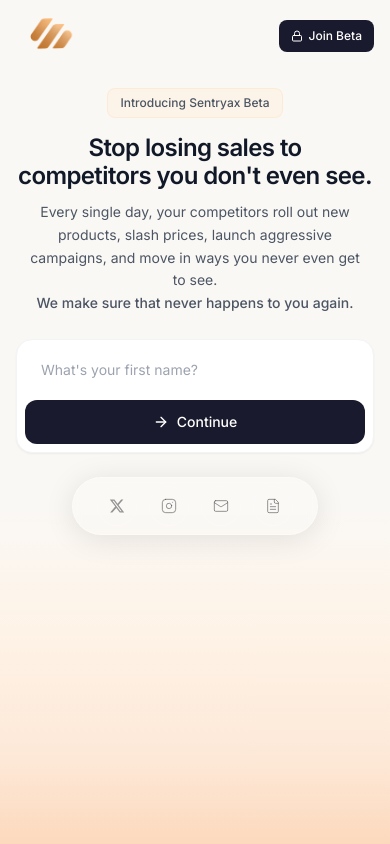
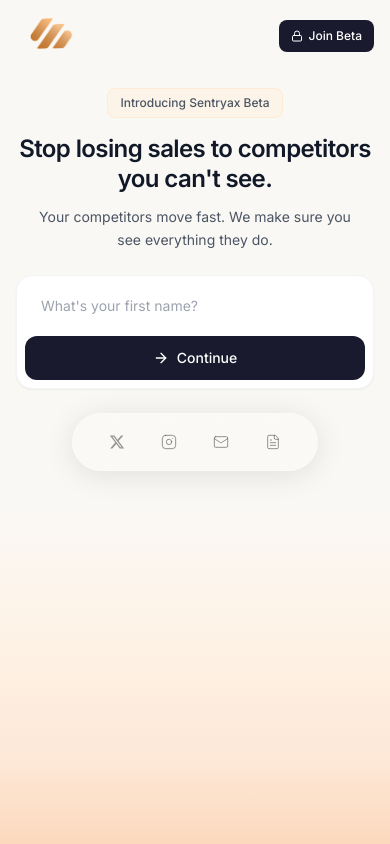
Before and after one commit to Kukazu321/Sentryax, a Next.js app in the folder apps/web/: page / in a window 390 px wide. Built offline with nearby package versions, Linux system fonts and the light colour scheme.

Commit message:
Responsive hero: short impactful text on mobile, full elegant text on desktop

```diff
--- a/apps/web/src/components/marketing/hero.tsx
+++ b/apps/web/src/components/marketing/hero.tsx
@@ -10,15 +10,25 @@
           </span>
         </div>
 
-        {/* Heading */}
-        <h1 className="text-2xl sm:text-4xl md:text-5xl lg:text-6xl font-semibold text-gray-900 leading-[1.15] sm:leading-tight tracking-tight">
+        {/* Heading - Mobile */}
+        <h1 className="sm:hidden text-2xl font-semibold text-gray-900 leading-tight tracking-tight">
+          Stop losing sales to competitors you can&apos;t see.
+        </h1>
+
+        {/* Heading - Desktop */}
+        <h1 className="hidden sm:block text-4xl md:text-5xl lg:text-6xl font-semibold text-gray-900 leading-tight tracking-tight">
           Stop losing sales to
           <br />
           <span className="whitespace-nowrap">competitors you don&apos;t even see.</span>
         </h1>
 
-        {/* Subheading */}
-        <p className="mt-3 sm:mt-6 text-sm sm:text-lg text-gray-600 max-w-2xl mx-auto leading-relaxed px-2 sm:px-0">
+        {/* Subheading - Mobile */}
+        <p className="sm:hidden mt-3 text-sm text-gray-600 leading-relaxed px-4">
+          Your competitors move fast. We make sure you see everything they do.
+        </p>
+
+        {/* Subheading - Desktop */}
+        <p className="hidden sm:block mt-6 text-lg text-gray-600 max-w-2xl mx-auto leading-relaxed">
           Every single day, your competitors roll out new products, slash prices, launch aggressive campaigns, and move in ways you never even get to see.
           <br />
           <span className="font-medium">We make sure that never happens to you again.</span>
```
